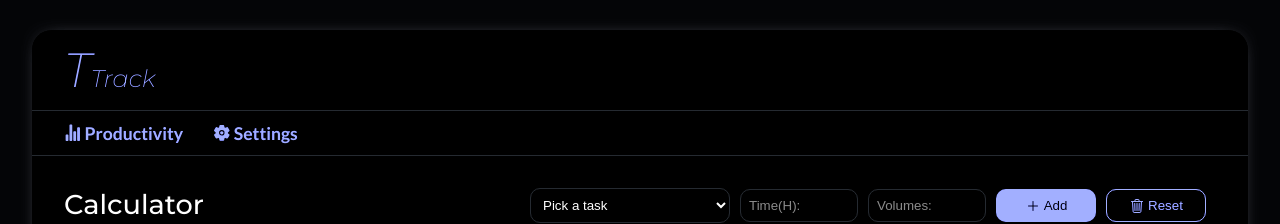
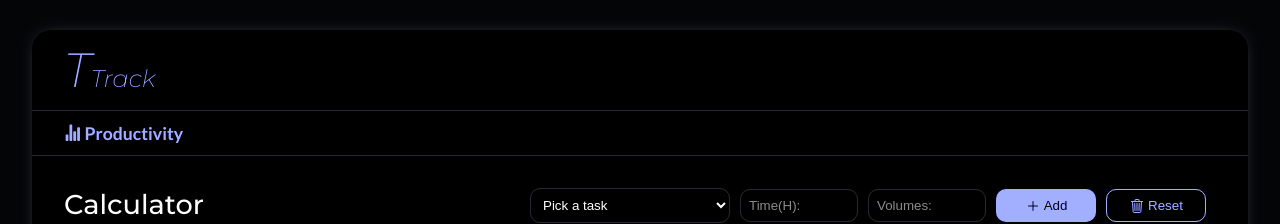
Before and after one commit to krolik2/ttrack, a React (Create React App) app: page / in a window 1280 px wide. Shown: the top 224 px of the page. Built offline with nearby package versions, Linux system fonts and the light colour scheme.

Commit message:
added react router

```diff
--- a/src/components/Navbar.tsx
+++ b/src/components/Navbar.tsx
@@ -1,4 +1,5 @@
-import { IoStatsChart, IoSettings } from "react-icons/io5";
+import { IoStatsChart } from "react-icons/io5";
+import { Link } from "react-router-dom";
 
 export const Navbar = () => {
   return (
@@ -14,8 +15,8 @@ export const Navbar = () => {
       <div className="navbar_icons_wrapper">
       <nav className="navbar_icons_container">
         <ul>
-        <li><IoStatsChart className="icon" />Productivity</li>
-        <li><IoSettings className="icon" />Settings</li>
+        <Link to="/"><li><IoStatsChart className="icon" />Productivity</li></Link>
+        {/* <Link to="settings"><li><IoSettings className="icon" />Settings</li></Link> */}
         </ul>
       </nav>
       </div>
```
